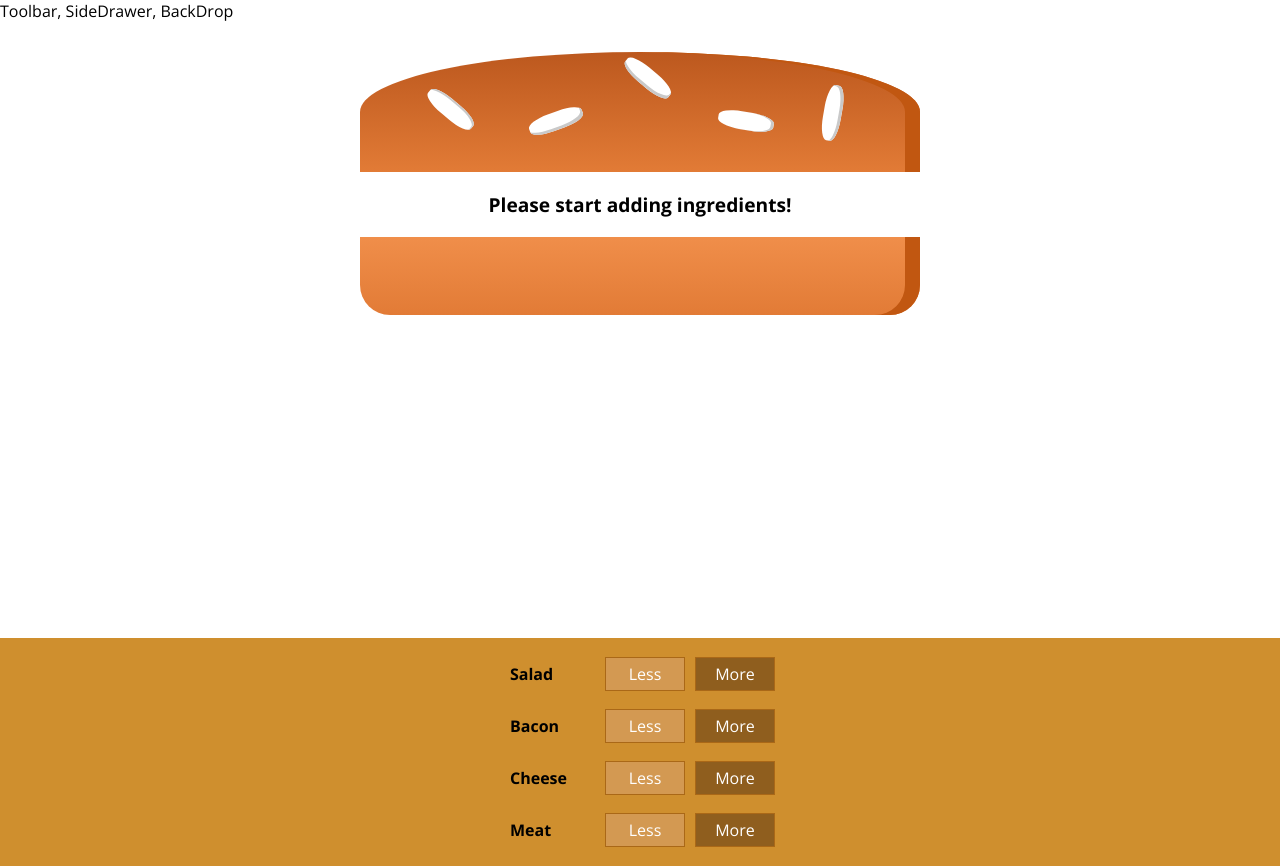
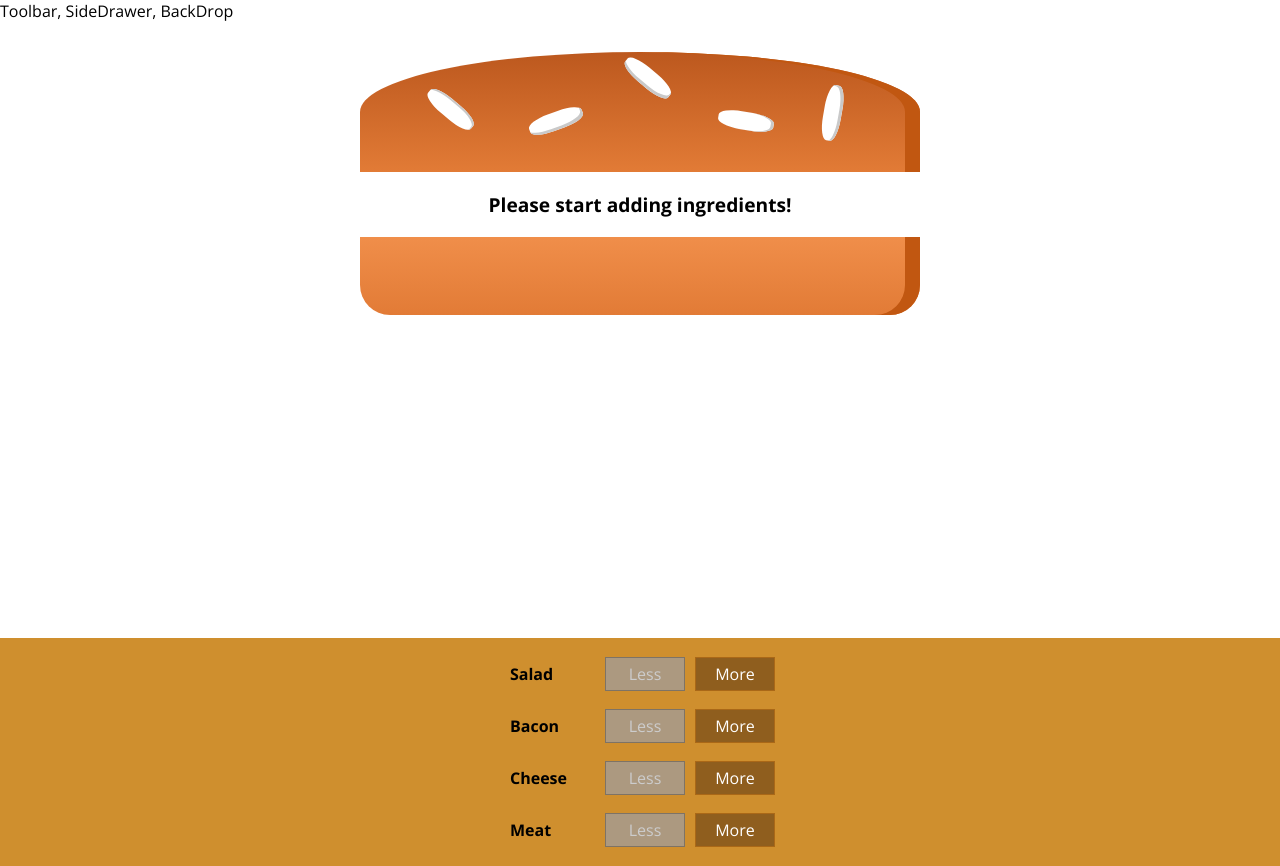
Before and after one commit to tshields86/burger-builder, a React app: page / in a window 1280 px wide. Built offline with nearby package versions, Linux system fonts and the light colour scheme.

Commit message:
COnnect state to build controls

```diff
--- a/src/components/Burger/BuildControls/BuildControl/BuildControl.js
+++ b/src/components/Burger/BuildControls/BuildControl/BuildControl.js
@@ -5,8 +5,13 @@ import classes from './BuildControl.css';
 const buildControl = (props) => (
   <div className={classes.BuildControl}>
     <div className={classes.Label}>{props.label}</div>
-    <button className={classes.Less}>Less</button>
-    <button className={classes.More}>More</button>
+    <button
+      className={classes.Less}
+      onClick={props.removeIngredient}
+      disabled={props.disabled}>Less</button>
+    <button
+      className={classes.More}
+      onClick={props.addIngredient}>More</button>
   </div>
 );
 
--- a/src/components/Burger/BuildControls/BuildControls.js
+++ b/src/components/Burger/BuildControls/BuildControls.js
@@ -13,7 +13,12 @@ const controls = [
 const buildControls = (props) => (
   <div className={classes.BuildControls}>
     {controls.map(item => (
-      <BuildControl key={item.label} label={item.label} />
+      <BuildControl
+        key={item.label}
+        label={item.label}
+        addIngredient={() => props.addIngredient(item.type)}
+        removeIngredient={() => props.removeIngredient(item.type)}
+        disabled={props.disabled[item.type]} />
     ))}
   </div>
 );
--- a/src/components/Burger/Burger.js
+++ b/src/components/Burger/Burger.js
@@ -16,7 +16,6 @@ const burger = (props) => {
       transformedIngredients = <p>Please start adding ingredients!</p>;
     }
 
-  console.log("transformedIngredients", transformedIngredients);
   return (
     <div className={classes.Burger}>
       <BurgerIngredient type="bread-top" />
--- a/src/containers/BurgerBuilder/BurgerBuilder.js
+++ b/src/containers/BurgerBuilder/BurgerBuilder.js
@@ -3,6 +3,13 @@ import React, { Component } from 'react';
 import Aux from '../../hoc/Aux';
 import Burger from '../../components/Burger/Burger';
 import BuildControls from '../../components/Burger/BuildControls/BuildControls';
+
+const INGREDIENT_PRICES = {
+  salad: 0.5,
+  bacon: 0.7,
+  cheese: 0.4,
+  meat: 1.3
+}
 
 class BurgerBuilder extends Component {
   state = {
@@ -11,14 +18,39 @@ class BurgerBuilder extends Component {
       bacon: 0,
       cheese: 0,
       meat: 0
-    }
+    },
+    totalPrice: 4
+  }
+
+  addIngredientHandler = (type) => {
+    const ingredients = {...this.state.ingredients};
+    ingredients[type]++;
+    const totalPrice = this.state.totalPrice + INGREDIENT_PRICES[type];
+    this.setState({ ingredients, totalPrice });
+  }
+
+  removeIngredientHandler = (type) => {
+    const ingredients = {...this.state.ingredients};
+    if (ingredients[type] <= 0) return;
+    ingredients[type]--;
+    const totalPrice = this.state.totalPrice - INGREDIENT_PRICES[type];
+    this.setState({ ingredients, totalPrice });
   }
 
   render () {
+    const disabledInfo = {
+      ...this.state.ingredients
+    };
+    for (let key in disabledInfo) {
+      disabledInfo[key] = disabledInfo[key] <= 0;
+    }
     return (
       <Aux>
         <Burger ingredients={this.state.ingredients} />
-        <BuildControls />
+        <BuildControls
+          addIngredient={this.addIngredientHandler}
+          removeIngredient={this.removeIngredientHandler}
+          disabled={disabledInfo} />
       </Aux>
     );
   }
```
